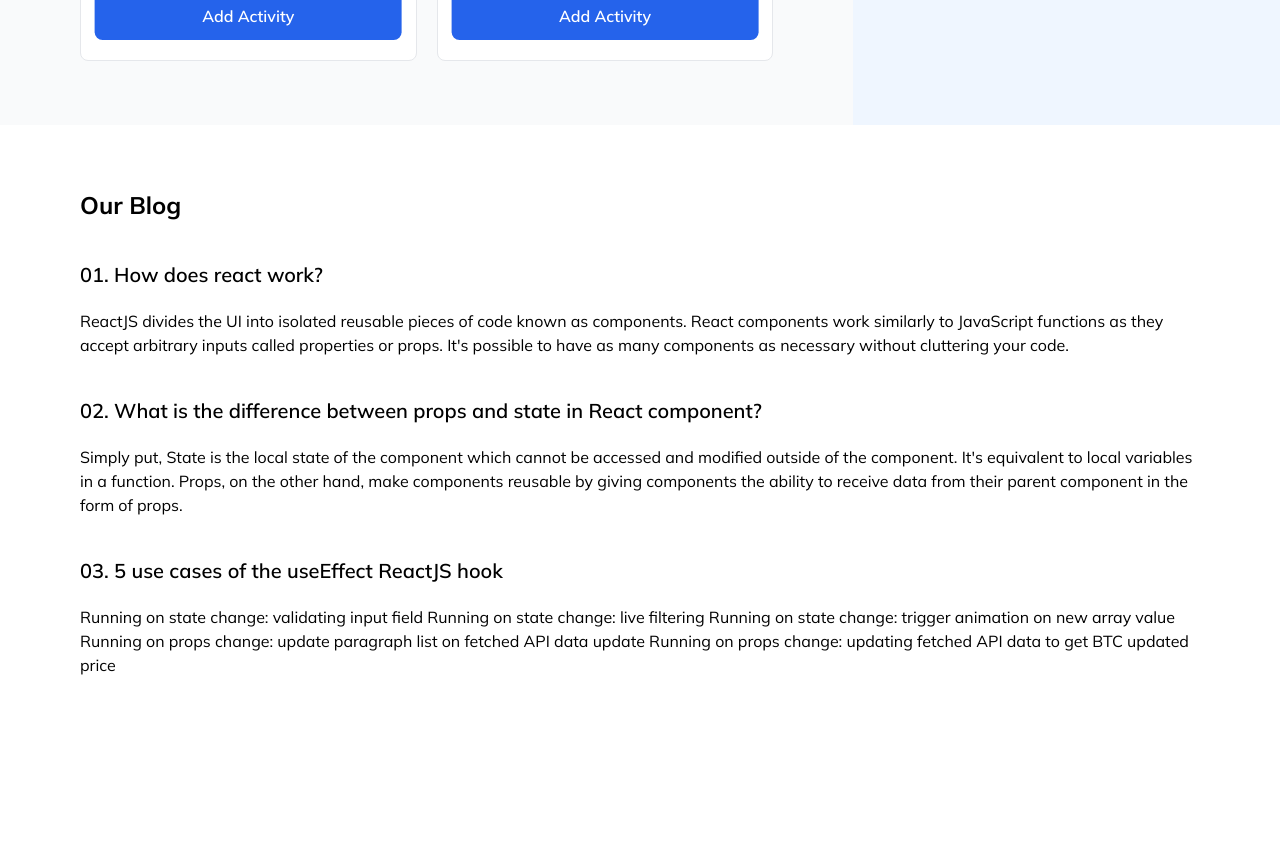
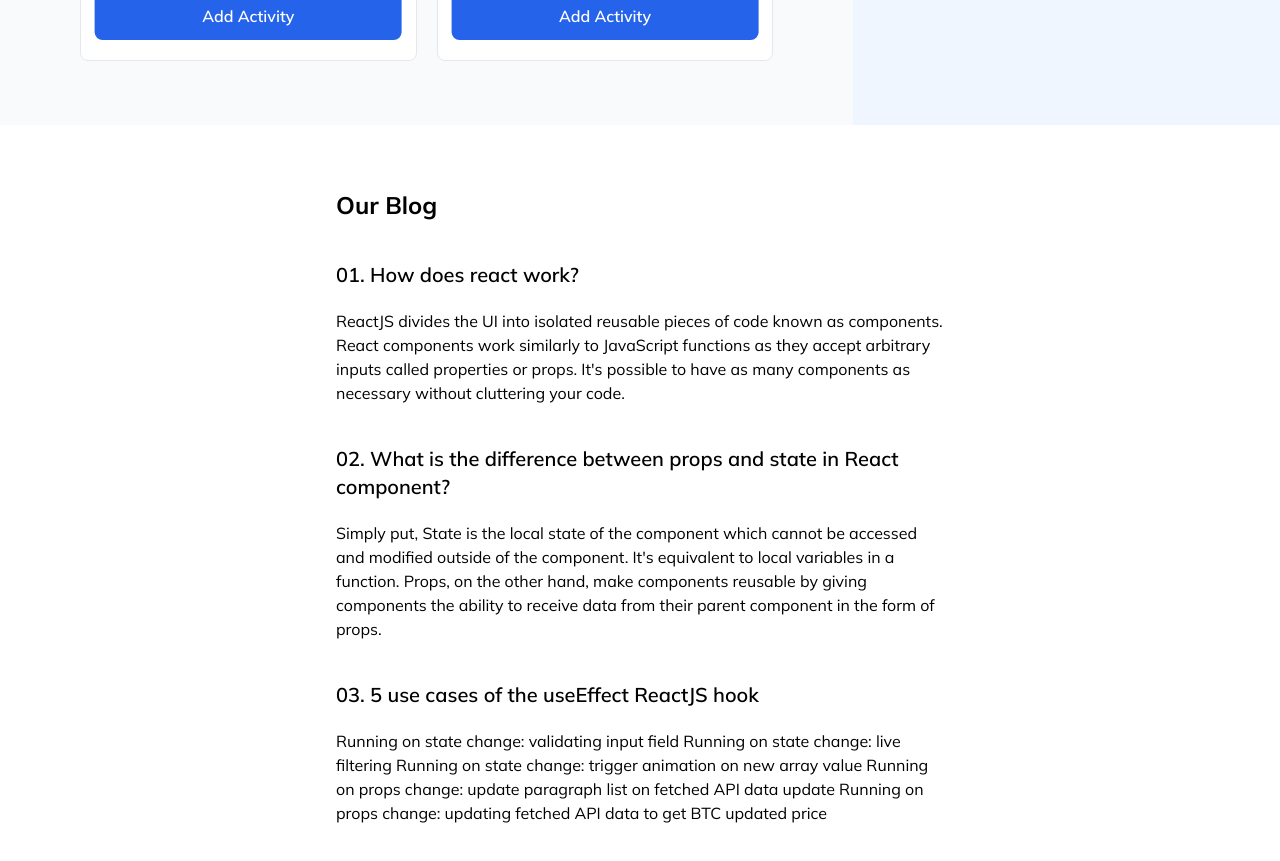
Before and after one commit to BadgerSIO/power-club, a React (Create React App) app: page / in a window 1280 px wide. Shown: the part 2000-2861 px from the top of the page. Before the commit the page ends 2741 px from the top, so only its background shows below. Built offline with nearby package versions, Linux system fonts and the light colour scheme.

Commit message:
responsive update

```diff
--- a/src/components/Blog/Blog.js
+++ b/src/components/Blog/Blog.js
@@ -8,8 +8,8 @@ const Blog = () => {
       .then((data) => setQuestions(data));
   }, []);
   return (
-    <div className="sm:px-6 xl:px-20 p-5 md:py-16">
-      <h1 className="text-2xl mb-10 font-bold capitalize ">Our Blog</h1>
+    <div className="sm:px-6 xl:px-20 p-5 md:py-16 lg:w-3/5 sm:mx-auto md:w-3/4 sm:w-[500px]">
+      <h1 className="text-2xl mb-10 font-bold capitalize">Our Blog</h1>
       {questions.map((qa) => (
         <Qa key={qa.id} qa={qa}></Qa>
       ))}
```
